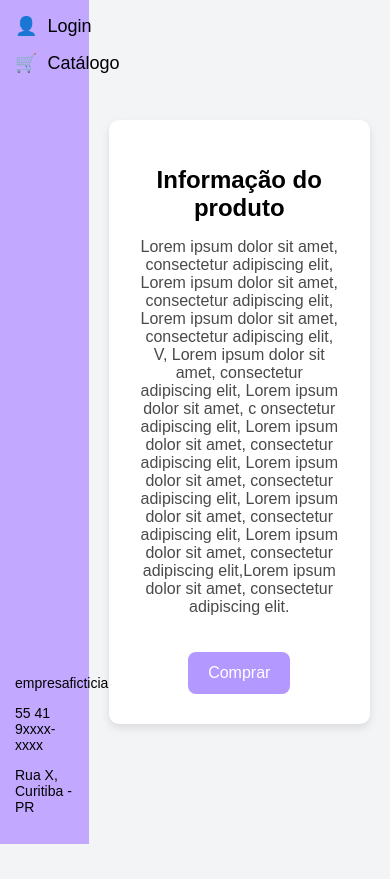
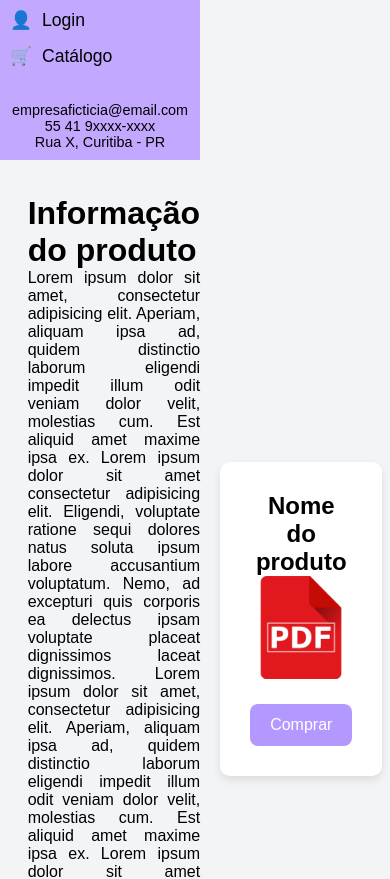
Before and after one commit to Nagel-P/ddd, a React (Create React App) app in the folder front-ddd/: page / in a window 390 px wide. Shown: the top 879 px of the page. Before the commit the page ends 844 px from the top, so only its background shows below. Built offline with nearby package versions, Linux system fonts and the light colour scheme.

Commit message:
otimização do layout do front end (cortesia do rafa)

```diff
--- a/front-ddd/src/LoginPage.css
+++ b/front-ddd/src/LoginPage.css
@@ -7,7 +7,9 @@
 
   /* Sidebar */
   .login-sidebar {
-    width: 15%;
+    width: 18%;
+  min-width: 200px; /* Evita que a sidebar fique muito pequena */
+  max-width: 250px; /* Evita que fique grande demais */
   background-color: #c2a8ff;
   padding: 15px;
   display: flex;
@@ -31,8 +33,7 @@
   }
 
   .login-sidebar .contact-info {
-    font-size: 14px;
-    color: black;
+    font-size: 0.9rem;
   margin-top: 20px;
   }
 
--- a/front-ddd/src/PaginaProduto.css
+++ b/front-ddd/src/PaginaProduto.css
@@ -1,20 +1,30 @@
 /* Estilização geral */
+* {
+  box-sizing: border-box;
+  margin: 0;
+  padding: 0;
+}
+
 body {
   font-family: Arial, sans-serif;
   background-color: #f3f4f6;
   margin: 0;
   padding: 0;
+  overflow-x: hidden; /* Evita rolagem horizontal */
 }
 
 /* Layout principal */
 .container {
   display: flex;
-    min-height: 100vh;
+  height: 100vh; /* Ocupa toda a altura da tela */
+  width: 100vw;  /* Ocupa toda a largura da tela */
 }
 
 /* Sidebar */
 .sidebar {
-    width: 15%;
+  width: 18%;
+  min-width: 200px; /* Evita que a sidebar fique muito pequena */
+  max-width: 250px; /* Evita que fique grande demais */
   background-color: #c2a8ff;
   padding: 15px;
   display: flex;
@@ -31,7 +41,7 @@ body {
 .sidebar li {
   display: flex;
   align-items: center;
-    font-size: 18px;
+  font-size: 1.1rem;
   margin-bottom: 15px;
   cursor: pointer;
 }
@@ -41,7 +51,7 @@ body {
 }
 
 .sidebar .contact-info {
-    font-size: 14px;
+  font-size: 0.9rem;
   margin-top: 20px;
 }
 
@@ -49,44 +59,111 @@ body {
 .main-content {
   flex: 1;
   display: flex;
-    align-items: center;
-    justify-content: center;
+  align-items: center; /* Centraliza verticalmente */
+  justify-content: center; /* Centraliza horizontalmente */
   padding: 20px;
+  width: calc(100vw - 250px); /* Garante que o conteúdo principal use o espaço certo */
+  overflow-y: auto;
 }
 
+/* Descrição do produto */
+.product-descricao {
+  text-align: justify;
+  margin: 0 auto; /* Centraliza horizontalmente */
+  padding: 20px;
+  max-width: 600px;
+  width: 90%; /* Mantém o tamanho adequado mesmo em telas pequenas */
+}
+
+/* Informações do produto */
 .product-info {
   background-color: white;
   padding: 30px;
   border-radius: 10px;
+  display: flex;
+  flex-direction: column;
+  align-items: center;
   box-shadow: 0 4px 8px rgba(0, 0, 0, 0.1);
   text-align: center;
-    max-width: 600px;
+  max-width: 90%;
+  width: min(500px, 90vw); /* Adapta-se melhor às telas menores */
 }
 
+/* Título */
 .product-info h1 {
-    font-size: 24px;
+  font-size: 1.5rem;
   font-weight: bold;
 }
 
-  .product-info p {
-    font-size: 16px;
-    color: #4a4a4a;
-    margin-top: 15px;
+/* Imagem do produto */
+.capa {
+  width: 100%;
+  max-width: 300px;
+  height: auto;
+  margin-bottom: 10px;
 }
 
 /* Botão */
 .button {
-    margin-top: 20px;
+  margin-top: 15px;
   background-color: #b399ff;
   color: white;
   border: none;
   padding: 12px 20px;
-    font-size: 16px;
+  font-size: 1rem;
   border-radius: 8px;
   cursor: pointer;
   transition: background 0.3s;
+  width: 80%;
+  max-width: 200px;
 }
 
 .button:hover {
   background-color: #9f85ff;
 }
+
+/* Responsividade */
+@media (max-width: 1024px) {
+  .sidebar {
+      width: 20%;
+      max-width: 200px;
+  }
+
+  .main-content {
+      width: calc(100vw - 200px);
+  }
+
+  .product-info {
+      width: 95%;
+  }
+}
+
+@media (max-width: 768px) {
+  .container {
+      flex-direction: column;
+      height: auto;
+  }
+
+  .sidebar {
+      width: 100%;
+      padding: 10px;
+      text-align: center;
+  }
+
+  .main-content {
+      width: 100%;
+      padding: 15px;
+  }
+
+  .product-info {
+      width: 90%;
+  }
+
+  .product-descricao {
+      width: 90%;
+  }
+
+  .button {
+      width: 100%;
+  }
+}
--- a/front-ddd/src/PaginaProduto.jsx
+++ b/front-ddd/src/PaginaProduto.jsx
@@ -1,5 +1,6 @@
 import React, { useState } from "react";
 import LoginPage from "./LoginPage";
+import pdfimg from './pdf.png'
 import "./PaginaProduto.css";
 
 const PaginaProduto = () => {
@@ -28,15 +29,27 @@ const PaginaProduto = () => {
       </aside>
 
       <main className="main-content">
+        <div className="product-descricao">
+          <h1>Informação do produto</h1>
+          <p>Lorem ipsum dolor sit amet, consectetur adipisicing elit.
+            Aperiam, aliquam ipsa ad, quidem distinctio laborum eligendi
+            impedit illum odit veniam dolor velit, molestias cum.
+            Est aliquid amet maxime ipsa ex. Lorem ipsum dolor sit amet
+            consectetur adipisicing elit. Eligendi, voluptate ratione
+            sequi dolores natus soluta ipsum labore accusantium voluptatum.
+            Nemo, ad excepturi quis corporis ea delectus ipsam voluptate
+            placeat dignissimos laceat dignissimos.
+            Lorem ipsum dolor sit amet, consectetur adipisicing elit.
+            Aperiam, aliquam ipsa ad, quidem distinctio laborum eligendi
+            impedit illum odit veniam dolor velit, molestias cum.
+            Est aliquid amet maxime ipsa ex. Lorem ipsum dolor sit amet
+            consectetur adipisicing elit. Eligendi, voluptate ratione
+            sequi dolores natus soluta ipsum labore accusantium voluptatum.
+            Nemo, ad excepturi quis corporis ea delectus ipsam voluptate </p>
+        </div>
         <div className="product-info">
-          <h1>Informação do produto</h1>
-          <p>Lorem ipsum dolor sit amet, consectetur adipiscing elit, Lorem ipsum dolor sit amet,
-            consectetur adipiscing elit, Lorem ipsum dolor sit amet, consectetur adipiscing elit,
-            V, Lorem ipsum dolor sit amet, consectetur adipiscing elit, Lorem ipsum dolor sit amet, c
-            onsectetur adipiscing elit, Lorem ipsum dolor sit amet, consectetur adipiscing elit, Lorem ipsum
-            dolor sit amet, consectetur adipiscing elit, Lorem ipsum dolor sit amet, consectetur adipiscing
-             elit, Lorem ipsum dolor sit amet, consectetur adipiscing elit,Lorem ipsum dolor sit amet,
-             consectetur adipiscing elit.</p>
+          <h1>Nome do produto</h1>
+          <img className="capa" src={pdfimg}/>
           <button className="button">Comprar</button>
         </div>
       </main>
```
Also changed, not shown: front-ddd/src/pdf.png (added). Lines whose indentation alone changed are shown as unchanged.
